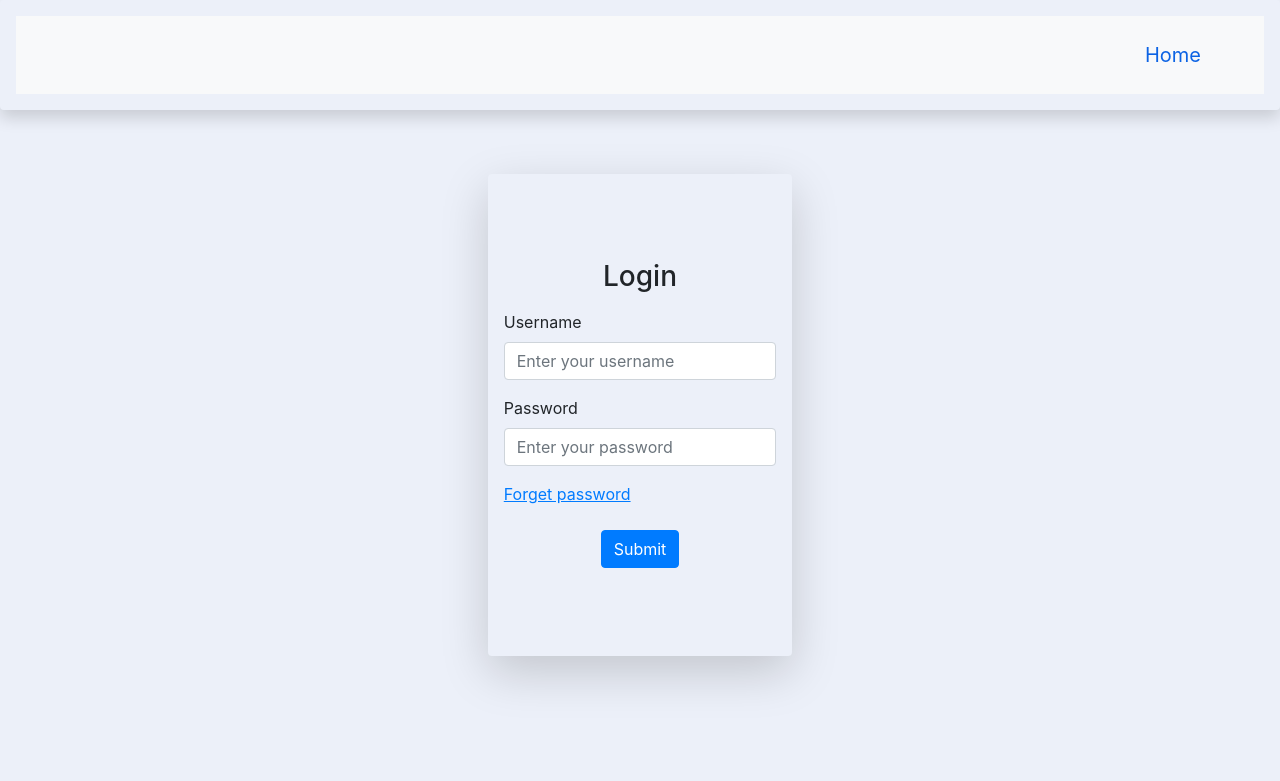
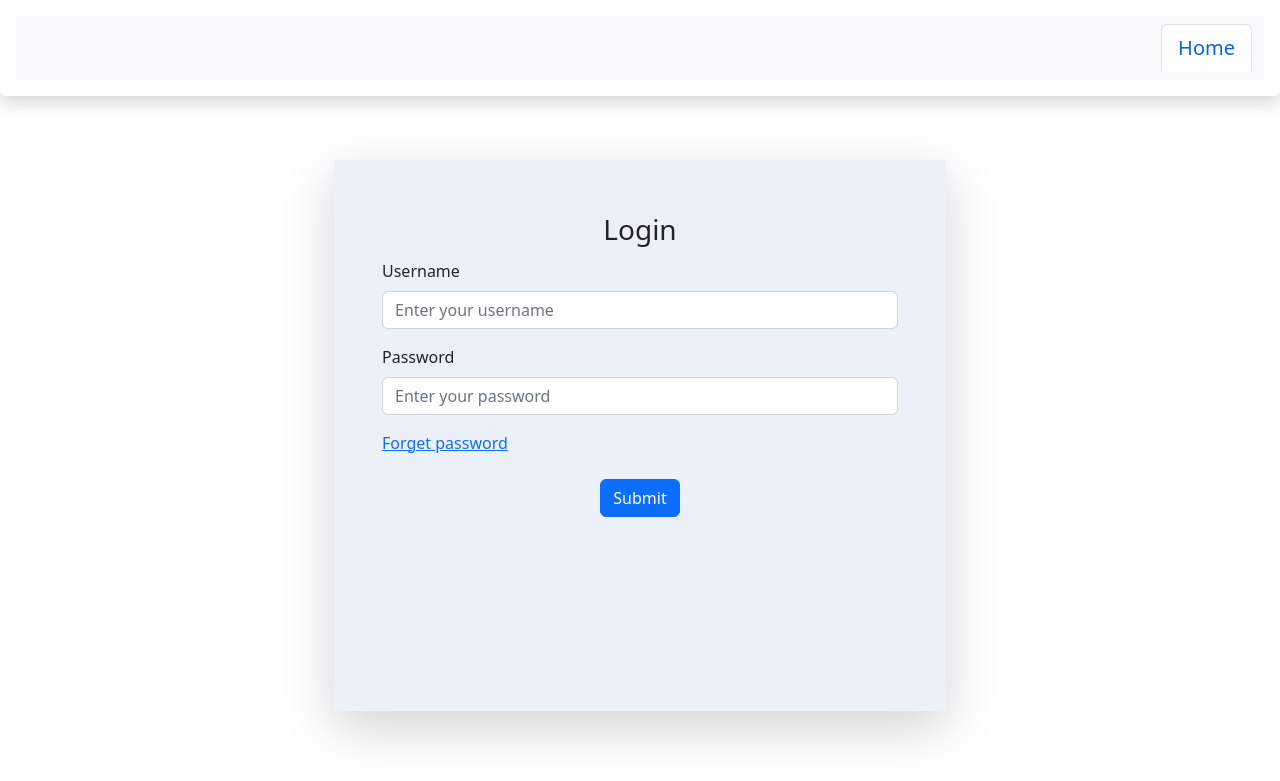
Before and after one commit to dinushaAsamarakoon/HRM_System-DBS, a PHP site: page /app/views/register/login.php in a window 1280 px wide. Shown: the top 781 px of the page. Run offline with PHP 8.4, Linux system fonts and the light colour scheme; some libraries are stand-ins or nearby versions.

Commit message:
changed some style

```diff
--- a/app/content/custom.css
+++ b/app/content/custom.css
@@ -20,7 +20,7 @@ body{
 
 .login form{
     height: 450px;
-    padding-top: 70px;
+    padding-top: 7px;
 
 }
 /*This css parts are available in navigation bar of the page*/
--- a/app/views/header/headerFile.php
+++ b/app/views/header/headerFile.php
@@ -7,7 +7,8 @@
 <link rel="stylesheet" href="../../content/Sidemenu.css">
 <link rel="stylesheet" href="../../content/custom.css">
 <!--<link href="../../content/bootstrap.min.css" rel="stylesheet" integrity="sha384-0evHe/X+R7YkIZDRvuzKMRqM+OrBnVFBL6DOitfPri4tjfHxaWutUpFmBp4vmVor" crossorigin="anonymous">-->
-<link rel="stylesheet" href="https://cdn.jsdelivr.net/npm/bootstrap@4.3.1/dist/css/bootstrap.min.css" integrity="sha384-ggOyR0iXCbMQv3Xipma34MD+dH/1fQ784/j6cY/iJTQUOhcWr7x9JvoRxT2MZw1T" crossorigin="anonymous">
+<link href="https://cdn.jsdelivr.net/npm/bootstrap@5.2.0-beta1/dist/css/bootstrap.min.css" rel="stylesheet" integrity="sha384-0evHe/X+R7YkIZDRvuzKMRqM+OrBnVFBL6DOitfPri4tjfHxaWutUpFmBp4vmVor" crossorigin="anonymous">
+
 <!--Javascript only-->
 <script src="../../script/Sidemenu.js"></script>
 <!--<script src="../../script/bootstrap.bundle.min.js" integrity="sha384-pprn3073KE6tl6bjs2QrFaJGz5/SUsLqktiwsUTF55Jfv3qYSDhgCecCxMW52nD2" crossorigin="anonymous"></script>-->
--- a/app/views/register/login.php
+++ b/app/views/register/login.php
@@ -8,13 +8,15 @@
     <meta http-equiv="X-UA-Compatible" content="ie=edge">
     <!--    CSS only-->
 <!--    <link href="../../content/bootstrap.min.css" rel="stylesheet" integrity="sha384-0evHe/X+R7YkIZDRvuzKMRqM+OrBnVFBL6DOitfPri4tjfHxaWutUpFmBp4vmVor" crossorigin="anonymous">-->
-    <link rel="stylesheet" href="https://cdn.jsdelivr.net/npm/bootstrap@4.3.1/dist/css/bootstrap.min.css" integrity="sha384-ggOyR0iXCbMQv3Xipma34MD+dH/1fQ784/j6cY/iJTQUOhcWr7x9JvoRxT2MZw1T" crossorigin="anonymous">
     <link rel="stylesheet" href="../../content/custom.css">
+    <link href="https://cdn.jsdelivr.net/npm/bootstrap@5.2.0-beta1/dist/css/bootstrap.min.css" rel="stylesheet" integrity="sha384-0evHe/X+R7YkIZDRvuzKMRqM+OrBnVFBL6DOitfPri4tjfHxaWutUpFmBp4vmVor" crossorigin="anonymous">
+
     <!--Javascript only-->
     <script src="../../content/bootstrap.bundle.min.js" integrity="sha384-pprn3073KE6tl6bjs2QrFaJGz5/SUsLqktiwsUTF55Jfv3qYSDhgCecCxMW52nD2" crossorigin="anonymous"></script>
     <script src="https://code.jquery.com/jquery-3.2.1.slim.min.js" integrity="sha384-KJ3o2DKtIkvYIK3UENzmM7KCkRr/rE9/Qpg6aAZGJwFDMVNA/GpGFF93hXpG5KkN" crossorigin="anonymous"></script>
     <script src="https://cdn.jsdelivr.net/npm/popper.js@1.12.9/dist/umd/popper.min.js" integrity="sha384-ApNbgh9B+Y1QKtv3Rn7W3mgPxhU9K/ScQsAP7hUibX39j7fakFPskvXusvfa0b4Q" crossorigin="anonymous"></script>
     <script src="https://cdn.jsdelivr.net/npm/bootstrap@4.0.0/dist/js/bootstrap.min.js" integrity="sha384-JZR6Spejh4U02d8jOt6vLEHfe/JQGiRRSQQxSfFWpi1MquVdAyjUar5+76PVCmYl" crossorigin="anonymous"></script>
+
     <title>Login Page</title>
 </head>
 <body >
@@ -26,9 +28,9 @@
                 <span class="navbar-toggler-icon"></span>
             </button>
 
-            <div class="collapse navbar-collapse justify-content-end " id="navbarScroll" >
+            <div class="collapse  navbar-collapse justify-content-end " id="navbarScroll" >
 
-                <ul class="nav nav-link  " id="pills-tab" role="tablist">
+                <ul class="nav nav-tabs   " id="pills-tab" role="tablist">
                     <li class="nav-item">
                            <a class="nav-link active " id="pills-home-tab"  aria-current="page" href="<?=SROOT?>" style="color: #0c63e4;font-size: 20px;">Home</a>
                     </li>
@@ -48,13 +50,13 @@
 
         <div class="tab-content" id="pills-tabContent2">
             <!--This is the login page of the website        -->
-            <div  id="pills-login" role="tabpanel" aria-labelledby="pills-profile-tab" >
-                <div class="d-flex justify-content-center w-100  p-3"  >
-                    <div class="login w-25  p-3 shadow-lg p-3 mb-5 rounded h-100 d-inline-block">
-                        <form action="<?=SROOT?>EmployeeRegister/login" method="POST">
-                            <div class="mb-3 ">
+            <div class="h-100 " id="pills-login" role="tabpanel" aria-labelledby="pills-profile-tab" >
+                <div class="d-flex justify-content-center w-100 h-100  p-3"  >
+                    <div class=" w-50  p-3 shadow-lg p-5  mb-5   " style="background-color:  #ecf0f9; " >
+                        <form action="<?=SROOT?>EmployeeRegister/login" method="POST" style="height: 450px;margin-top: 5px;">
+                            <div class="d-lg-flex justify-content-center m-1">
 
-                                <h3>Login</h3>
+                                <h3  >Login</h3>
 
                             </div>
                             <div class="mb-3 ">
@@ -70,7 +72,7 @@
                             </div>
                             <div class="mb-3 ">
 
-                                <a href="" ><label class="form-label"  style="fon"> <u>Forget password</u> </label></a>
+                                <a href="" ><label class="form-label"  > <u>Forget password</u> </label></a>
                             </div>
                             <div class="col text-center"><button type="submit" class="btn btn-primary" >Submit</button></div>
                         </form>
```
Also changed, not shown: app/views/home/index.php (+4 -3 lines), app/views/register/addEmployee.php (+3 -4 lines).
